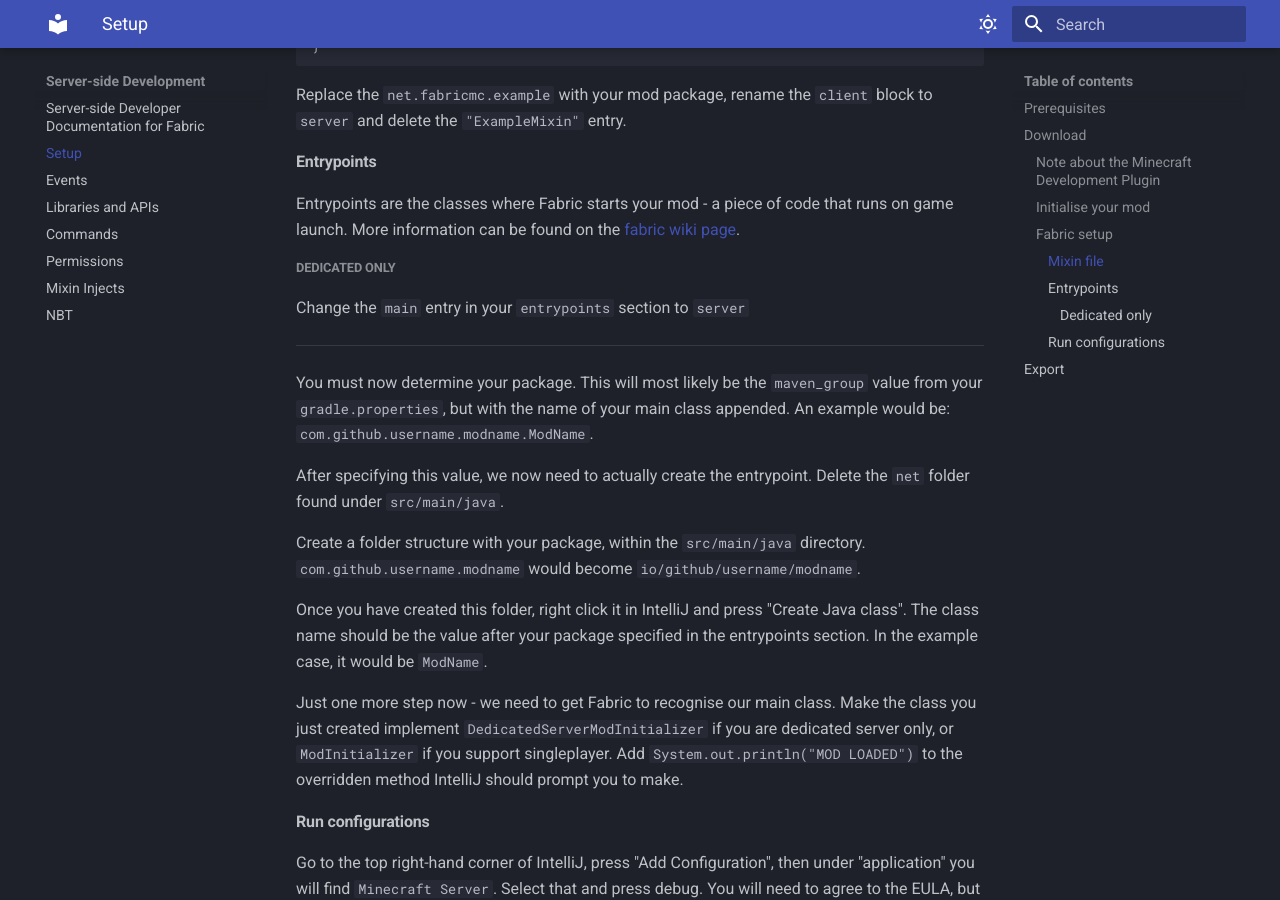
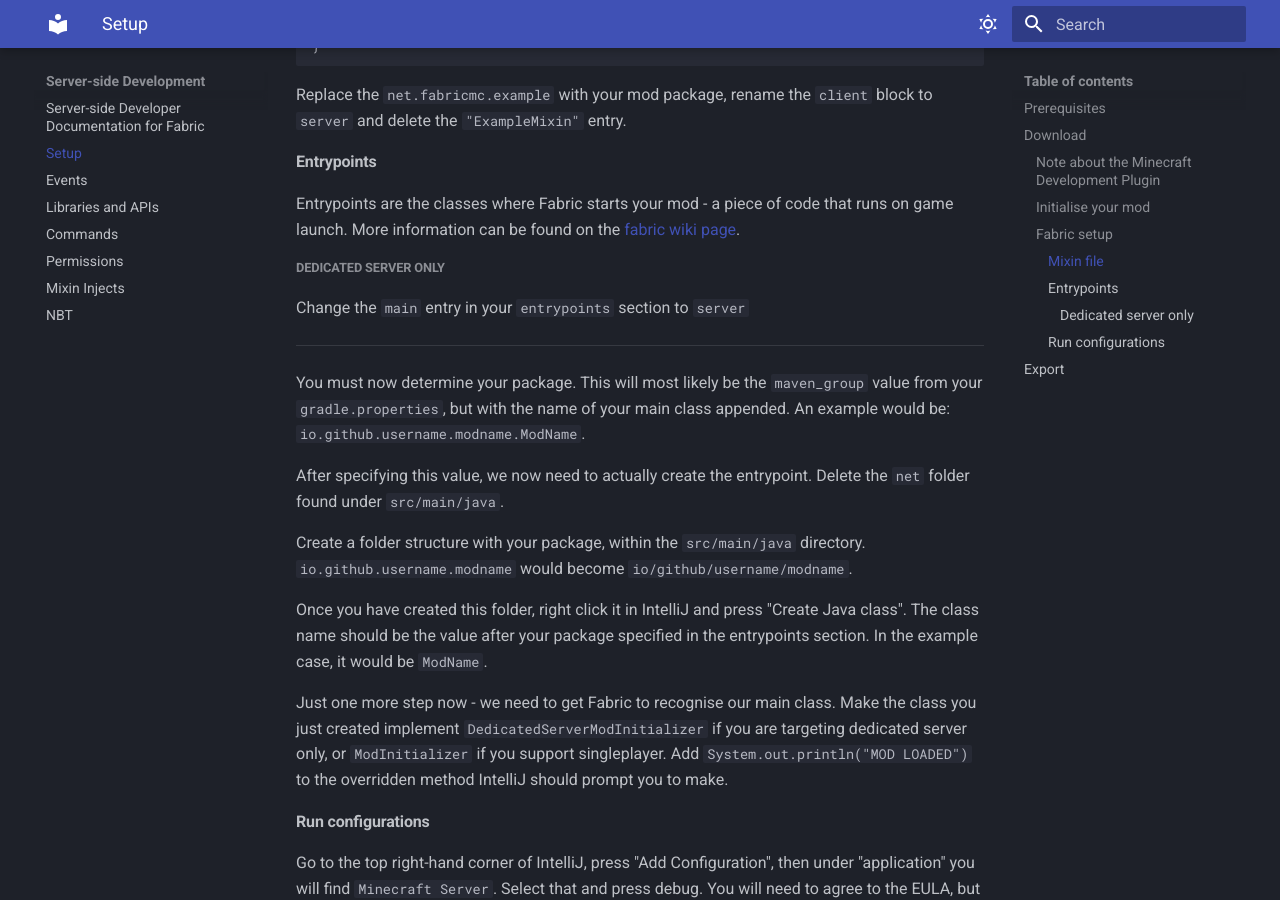
Before and after one commit to QuiltServerTools/ServerSideDevDocs, an MkDocs documentation site: the page built from docs/setup.md, in a window 1280 px wide and 900 px high, scrolled down 3460 px. Built offline with MkDocs 1.6.1 and Material for MkDocs 9.7.7, drawn with Linux system fonts in a browser that asks for light colours; some of the changed text lies outside the part shown.

```diff
--- a/docs/setup.md
+++ b/docs/setup.md
@@ -56,7 +56,7 @@ Replace your `# Fabric Properties` section with the `gradle.properties` values f
 
 Next, you need to set your mod information.
 
-Set `maven_group` to `com.github.yourusername` and set `archives_base_name` to the name of your mod, in lower-case letters and without spaces
+Set `maven_group` to `io.github.yourusername` and set `archives_base_name` to the name of your mod, in lower-case letters and without spaces.
 
 ---
 
@@ -158,21 +158,21 @@ Replace the `net.fabricmc.example` with your mod package, rename the `client` bl
 
 Entrypoints are the classes where Fabric starts your mod - a piece of code that runs on game launch. More information can be found on the [fabric wiki page](https://fabricmc.net/wiki/documentation:entrypoint).
 
-##### Dedicated only
+##### Dedicated server only
 
 Change the `main` entry in your `entrypoints` section to `server`
 
 ---
 
-You must now determine your package. This will most likely be the `maven_group` value from your `gradle.properties`, but with the name of your main class appended. An example would be: `com.github.username.modname.ModName`.
+You must now determine your package. This will most likely be the `maven_group` value from your `gradle.properties`, but with the name of your main class appended. An example would be: `io.github.username.modname.ModName`.
 
 After specifying this value, we now need to actually create the entrypoint. Delete the `net` folder found under `src/main/java`.
 
-Create a folder structure with your package, within the `src/main/java` directory. `com.github.username.modname` would become `io/github/username/modname`.
+Create a folder structure with your package, within the `src/main/java` directory. `io.github.username.modname` would become `io/github/username/modname`.
 
 Once you have created this folder, right click it in IntelliJ and press "Create Java class". The class name should be the value after your package specified in the entrypoints section. In the example case, it would be `ModName`.
 
-Just one more step now - we need to get Fabric to recognise our main class. Make the class you just created implement `DedicatedServerModInitializer` if you are dedicated server only, or `ModInitializer` if you support singleplayer. Add `System.out.println("MOD LOADED")` to the overridden method IntelliJ should prompt you to make.
+Just one more step now - we need to get Fabric to recognise our main class. Make the class you just created implement `DedicatedServerModInitializer` if you are targeting dedicated server only, or `ModInitializer` if you support singleplayer. Add `System.out.println("MOD LOADED")` to the overridden method IntelliJ should prompt you to make.
 
 #### Run configurations
 
```
Also changed, not shown: docs/libraries.md (+1 -1 lines), docs/mixin-injects.md (+2 -2 lines).
